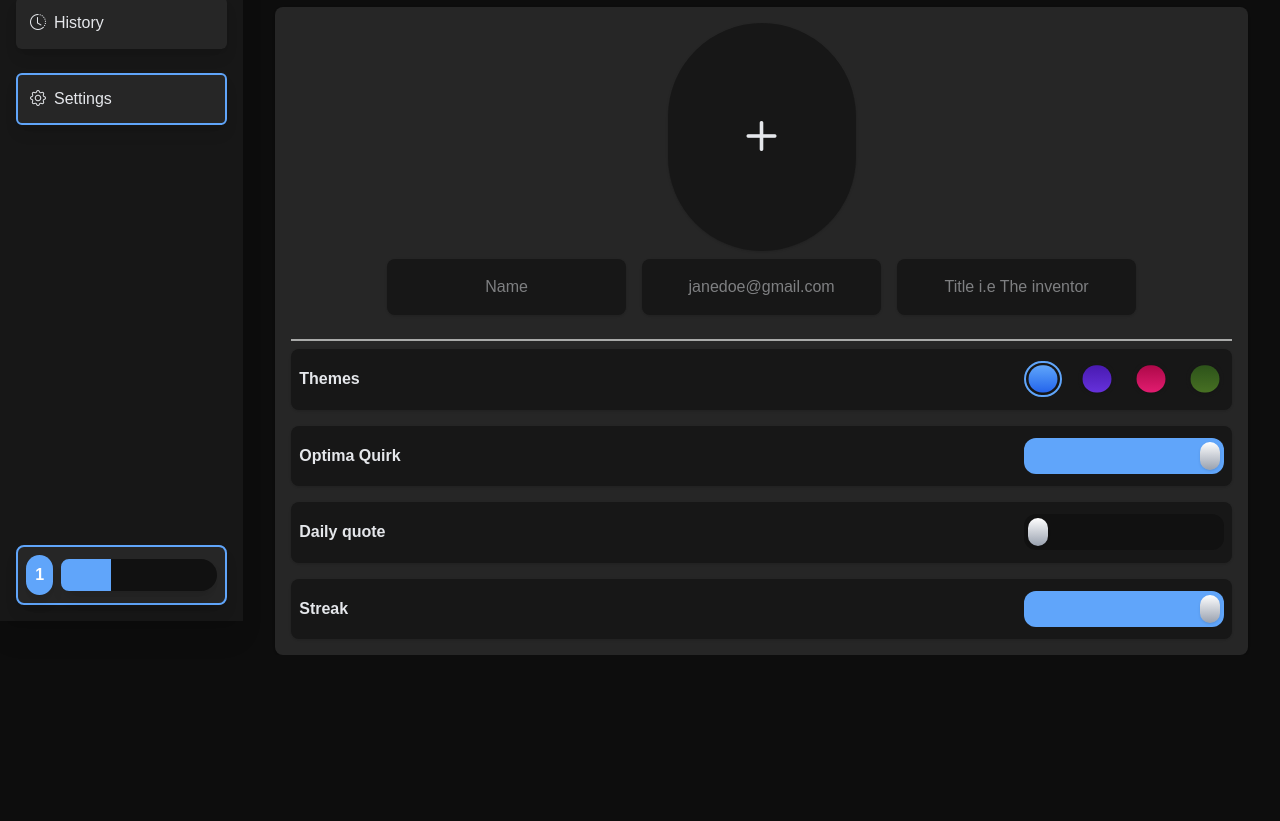
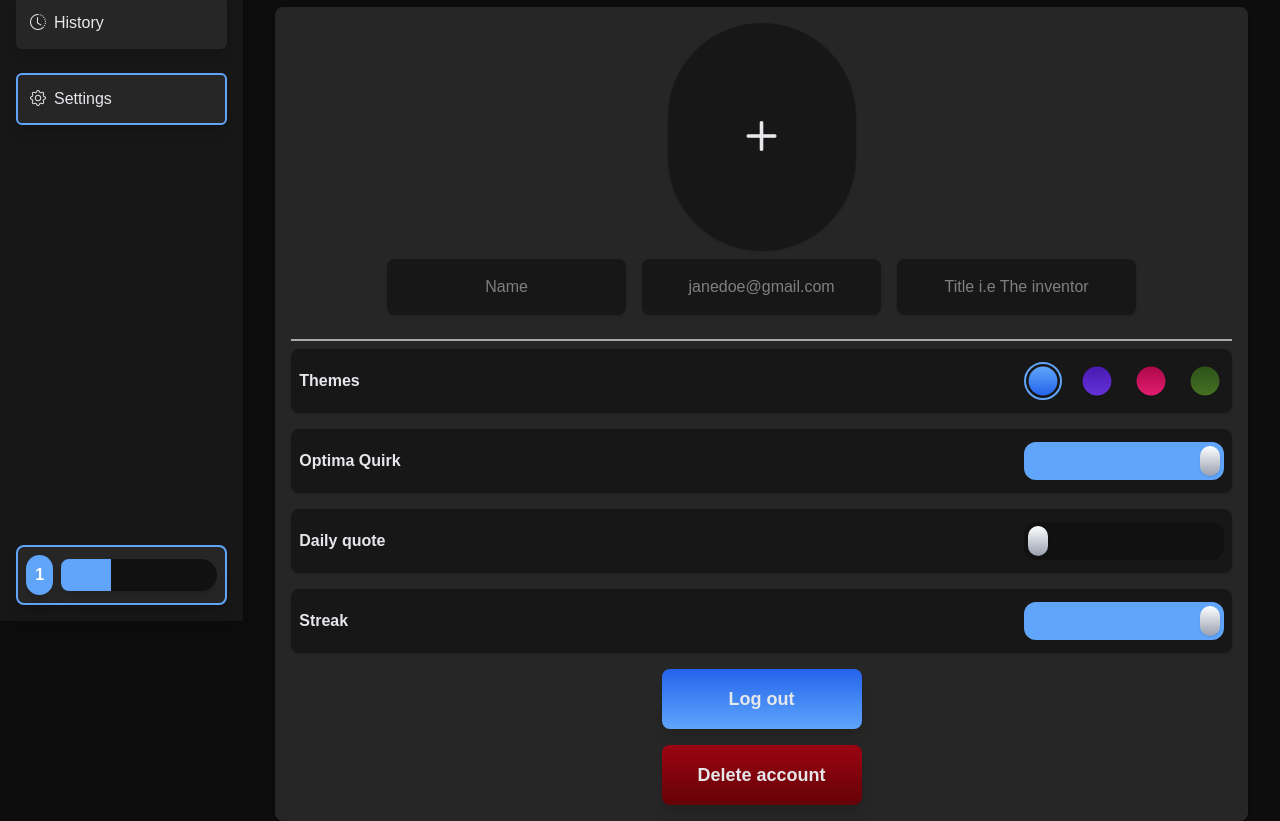
Before and after one commit to theinternetfae/Optima-V.2, a React (Vite) app: page /settings/profile in a window 1280 px wide. Shown: the part 179-1000 px from the top of the page. Before the commit the page ends 834 px from the top, so only its background shows below. Built offline with nearby package versions, Linux system fonts and the light colour scheme.

Commit message:
Adding logout and delacc buttons

```diff
--- a/src/actions/userActions.js
+++ b/src/actions/userActions.js
@@ -22,3 +22,12 @@ export async function addUser({fname, lname, email}) {
     return response;
 
 }
+
+export async function getUser() {
+    const response = await databases.listDocuments(
+        'optima',
+        'users',
+    )
+
+    console.log(response.documents)
+}
--- a/src/index.css
+++ b/src/index.css
@@ -745,7 +745,7 @@ input[type="number"]::-webkit-outer-spin-button {
             }
 
             .user-preferences {
-                @apply border-t-2 border-grey mt-4 pt-2 h-[300px] flex flex-col gap-4 justify-around;
+                @apply border-t-2 border-grey mt-4 pt-2 flex flex-col gap-4 justify-around;
 
                 .preference {
                     @apply h-16 p-2 rounded-lg shadow bg-surfaceone flex items-center justify-between;
@@ -801,6 +801,18 @@ input[type="number"]::-webkit-outer-spin-button {
                             @apply h-[80%] w-[10%] ml-1 rounded-xl bg-gradient-to-b from-white to-gray-400 shadow;
                         }
                     }
+                }
+
+                button {
+                    @apply m-auto w-50 p-4 shadow-lg font-bold text-lg rounded-lg active:scale-90 cursor-pointer;
+                }
+
+                .logout {
+                    @apply bg-gradient-to-b from-accentsecondary to-accentprimary
+                }
+
+                .delacc {
+                    @apply bg-gradient-to-b from-fromcolorr to-tocolorr
                 }
             }
 
--- a/src/settingsComponents/Profile.jsx
+++ b/src/settingsComponents/Profile.jsx
@@ -100,6 +100,15 @@ function Profile() {
                     </div>
 
                 </div>
+
+                <button className="logout">
+                    Log out
+                </button>
+
+                <button className="delacc">
+                    Delete account
+                </button>
+
             </div>
 
         </div>
```
